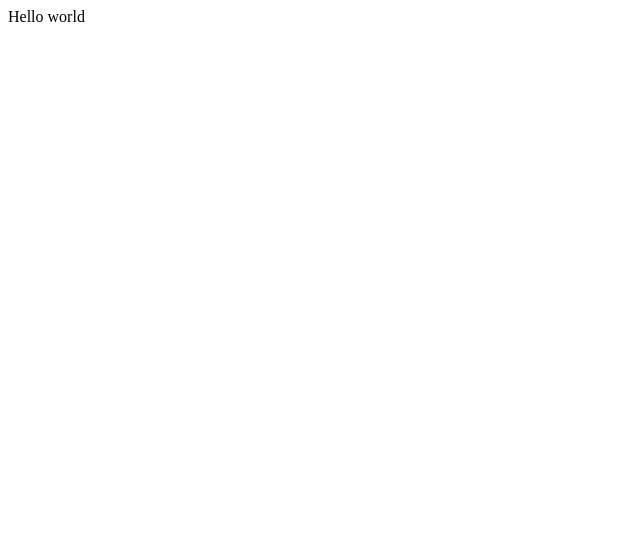
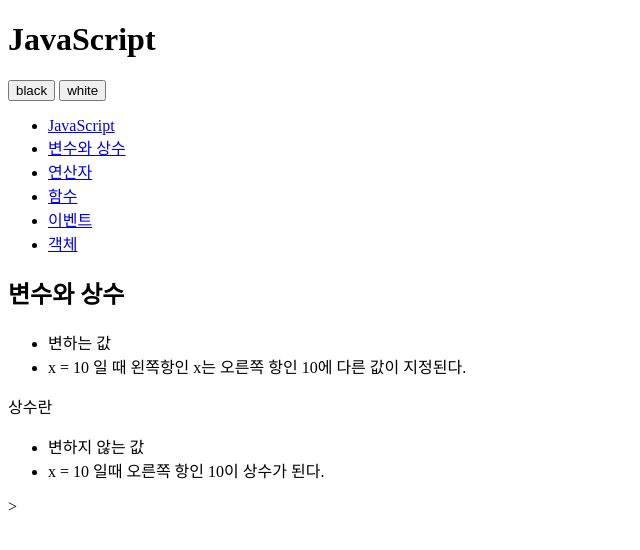
Before and after one commit to killsonic/test, a plain HTML site: page index.html in a window 1280 px wide. Shown: the whole page, without its empty margins (0-640 px from the left). Drawn offline with Linux system fonts and the light colour scheme.

Commit message:
add html

```diff
--- a/index.html
+++ b/index.html
@@ -1,24 +1,63 @@
 <!DOCTYPE html>
-<html lang="en">
+<html>
 	<head>
 		<meta charset="utf-8">
-
-		<!-- Always force latest IE rendering engine (even in intranet) & Chrome Frame
-		Remove this if you use the .htaccess -->
-		<meta http-equiv="X-UA-Compatible" content="IE=edge,chrome=1">
-
-		<title>index</title>
-		<meta name="description" content="">
-		<meta name="author" content="young">
-
-		<meta name="viewport" content="width=device-width; initial-scale=1.0">
-
-		<!-- Replace favicon.ico & apple-touch-icon.png in the root of your domain and delete these references -->
-		<link rel="shortcut icon" href="/favicon.ico">
-		<link rel="apple-touch-icon" href="/apple-touch-icon.png">
 	</head>
 
-	<body>
-		Hello world
-	</body>
+	<body id="index" onload="">
+		<div>
+			<header>
+				<h1>JavaScript</h1>
+
+			</header>
+
+			<div id="toolbar">
+				<input type="button" value="black" />
+				<input type="button" value="white" />
+
+			</div>
+
+			<nav>
+				<ul>
+
+					<li><a href="http://opentutorials.org/course/49/17">JavaScript</a></li>
+					<li><a href="http://opentutorials.org/course/49/16">변수와 상수</a></li>
+					<li><a href="http://opentutorials.org/course/49/18">연산자</a></li>
+					<li><a href="http://opentutorials.org/course/49/19">함수</a></li>
+					<li><a href="http://opentutorials.org/course/49/20">이벤트</a></li>
+					<li><a href="http://opentutorials.org/course/49/21">객체</a></li>
+				</ul>
+			</nav>
+
+			<article>
+
+				<h2>변수와 상수</h2>
+				<ul>
+					<li>
+						변하는 값
+					</li>
+
+					<li>
+						x = 10 일 때 왼쪽항인 x는 오른쪽 항인 10에 다른 값이 지정된다.
+					</li>
+				</ul>
+
+				<p>
+					상수란
+				</p>
+				<ul>
+					<li>
+						변하지 않는 값
+					</li>
+
+					<li>
+						x = 10 일때 오른쪽 항인 10이 상수가 된다.
+					</li>
+				</ul>
+
+			</article>
+		</div>
+
+	</body>>
+
 </html>
```
